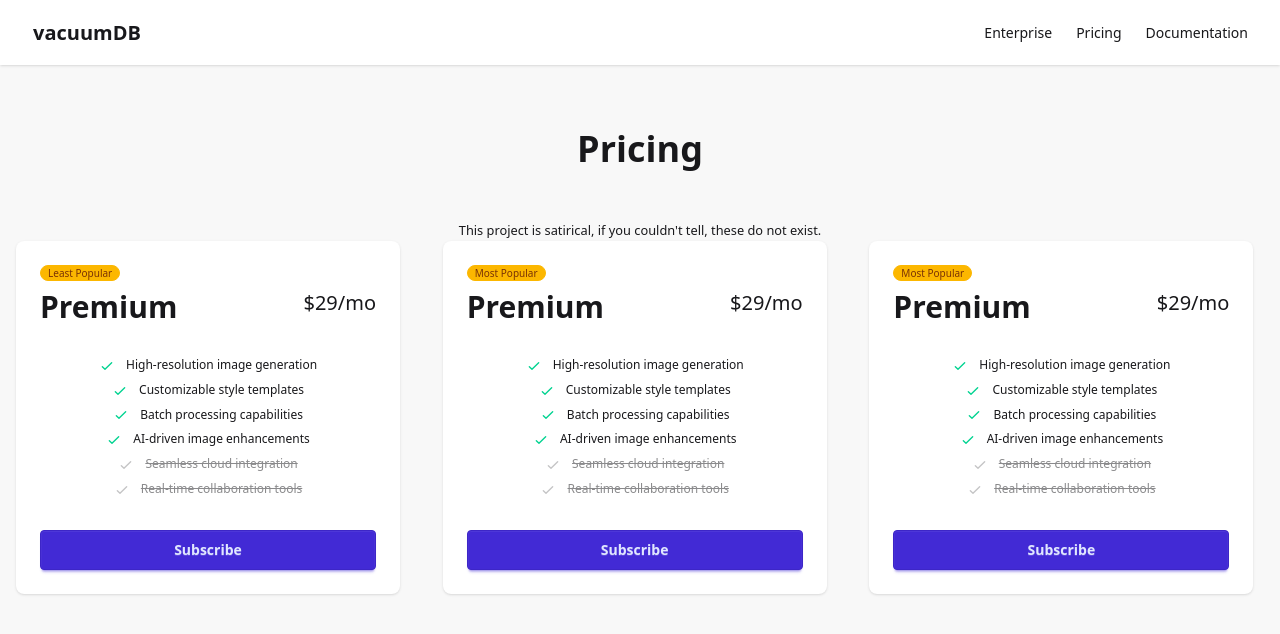
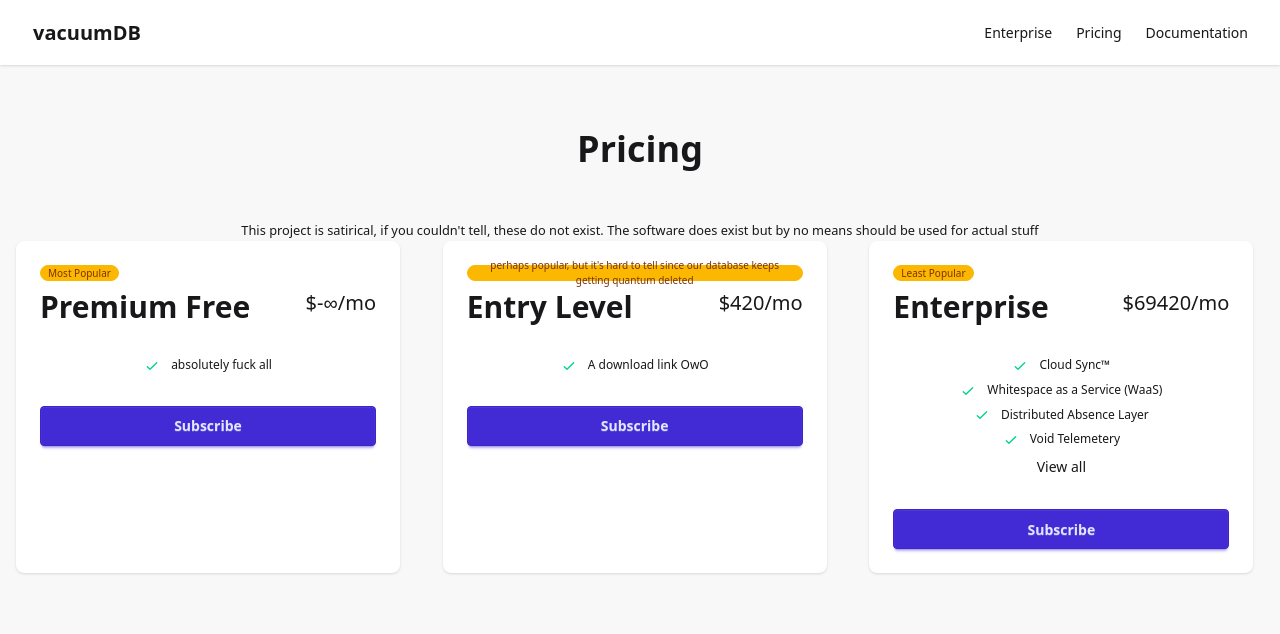
Before and after one commit to sometgirldotonline/vacuumDB, a plain HTML site: page site/pricing.html in a window 1280 px wide. Drawn offline with nearby package versions, Linux system fonts and the light colour scheme.

Commit message:
enhance website

```diff
--- a/site/pricing.html
+++ b/site/pricing.html
@@ -27,14 +27,14 @@
   <section class="py-16 bg-base-200">
     <div class="container mx-auto px-4 text-center">
       <h2 class="mb-12 text-3xl sm:text-4xl font-bold">Pricing</h2>
-      <small>This project is satirical, if you couldn't tell, these do not exist.</small>
+      <small>This project is satirical, if you couldn't tell, these do not exist.  The software does exist but by no means should be used for actual stuff</small>
       <div class="grid grid-cols-1 sm:grid-cols-2 lg:grid-cols-3 gap-8">
         <div class="card w-96 bg-base-100 shadow-sm">
           <div class="card-body">
-            <span class="badge badge-xs badge-warning">Least Popular</span>
+            <span class="badge badge-xs badge-warning">Most Popular</span>
             <div class="flex justify-between">
-              <h2 class="text-3xl font-bold">Premium</h2>
-              <span class="text-xl">$29/mo</span>
+              <h2 class="text-3xl font-bold">Premium Free</h2>
+              <span class="text-xl">$-&infin;/mo</span>
             </div>
             <ul class="mt-6 flex flex-col gap-2 text-xs">
               <li>
@@ -42,55 +42,20 @@
                   viewBox="0 0 24 24" stroke="currentColor">
                   <path stroke-linecap="round" stroke-linejoin="round" stroke-width="2" d="M5 13l4 4L19 7" />
                 </svg>
-                <span>High-resolution image generation</span>
-              </li>
-              <li>
-                <svg xmlns="http://www.w3.org/2000/svg" class="size-4 me-2 inline-block text-success" fill="none"
-                  viewBox="0 0 24 24" stroke="currentColor">
-                  <path stroke-linecap="round" stroke-linejoin="round" stroke-width="2" d="M5 13l4 4L19 7" />
-                </svg>
-                <span>Customizable style templates</span>
-              </li>
-              <li>
-                <svg xmlns="http://www.w3.org/2000/svg" class="size-4 me-2 inline-block text-success" fill="none"
-                  viewBox="0 0 24 24" stroke="currentColor">
-                  <path stroke-linecap="round" stroke-linejoin="round" stroke-width="2" d="M5 13l4 4L19 7" />
-                </svg>
-                <span>Batch processing capabilities</span>
-              </li>
-              <li>
-                <svg xmlns="http://www.w3.org/2000/svg" class="size-4 me-2 inline-block text-success" fill="none"
-                  viewBox="0 0 24 24" stroke="currentColor">
-                  <path stroke-linecap="round" stroke-linejoin="round" stroke-width="2" d="M5 13l4 4L19 7" />
-                </svg>
-                <span>AI-driven image enhancements</span>
-              </li>
-              <li class="opacity-50">
-                <svg xmlns="http://www.w3.org/2000/svg" class="size-4 me-2 inline-block text-base-content/50"
-                  fill="none" viewBox="0 0 24 24" stroke="currentColor">
-                  <path stroke-linecap="round" stroke-linejoin="round" stroke-width="2" d="M5 13l4 4L19 7" />
-                </svg>
-                <span class="line-through">Seamless cloud integration</span>
-              </li>
-              <li class="opacity-50">
-                <svg xmlns="http://www.w3.org/2000/svg" class="size-4 me-2 inline-block text-base-content/50"
-                  fill="none" viewBox="0 0 24 24" stroke="currentColor">
-                  <path stroke-linecap="round" stroke-linejoin="round" stroke-width="2" d="M5 13l4 4L19 7" />
-                </svg>
-                <span class="line-through">Real-time collaboration tools</span>
+                <span>absolutely fuck all</span>
               </li>
             </ul>
             <div class="mt-6">
-              <button class="btn btn-primary btn-block">Subscribe</button>
+              <button class="btn btn-primary btn-block disabled" onclick="alert('youre already not using it, silly')">Subscribe</button>
             </div>
           </div>
         </div>
         <div class="card w-96 bg-base-100 shadow-sm">
           <div class="card-body">
-            <span class="badge badge-xs badge-warning">Most Popular</span>
+            <span class="badge badge-xs badge-warning">perhaps popular, but it's hard to tell since our database keeps getting quantum deleted</span>
             <div class="flex justify-between">
-              <h2 class="text-3xl font-bold">Premium</h2>
-              <span class="text-xl">$29/mo</span>
+              <h2 class="text-3xl font-bold">Entry Level</h2>
+              <span class="text-xl">$420/mo</span>
             </div>
             <ul class="mt-6 flex flex-col gap-2 text-xs">
               <li>
@@ -98,55 +63,20 @@
                   viewBox="0 0 24 24" stroke="currentColor">
                   <path stroke-linecap="round" stroke-linejoin="round" stroke-width="2" d="M5 13l4 4L19 7" />
                 </svg>
-                <span>High-resolution image generation</span>
-              </li>
-              <li>
-                <svg xmlns="http://www.w3.org/2000/svg" class="size-4 me-2 inline-block text-success" fill="none"
-                  viewBox="0 0 24 24" stroke="currentColor">
-                  <path stroke-linecap="round" stroke-linejoin="round" stroke-width="2" d="M5 13l4 4L19 7" />
-                </svg>
-                <span>Customizable style templates</span>
-              </li>
-              <li>
-                <svg xmlns="http://www.w3.org/2000/svg" class="size-4 me-2 inline-block text-success" fill="none"
-                  viewBox="0 0 24 24" stroke="currentColor">
-                  <path stroke-linecap="round" stroke-linejoin="round" stroke-width="2" d="M5 13l4 4L19 7" />
-                </svg>
-                <span>Batch processing capabilities</span>
-              </li>
-              <li>
-                <svg xmlns="http://www.w3.org/2000/svg" class="size-4 me-2 inline-block text-success" fill="none"
-                  viewBox="0 0 24 24" stroke="currentColor">
-                  <path stroke-linecap="round" stroke-linejoin="round" stroke-width="2" d="M5 13l4 4L19 7" />
-                </svg>
-                <span>AI-driven image enhancements</span>
-              </li>
-              <li class="opacity-50">
-                <svg xmlns="http://www.w3.org/2000/svg" class="size-4 me-2 inline-block text-base-content/50"
-                  fill="none" viewBox="0 0 24 24" stroke="currentColor">
-                  <path stroke-linecap="round" stroke-linejoin="round" stroke-width="2" d="M5 13l4 4L19 7" />
-                </svg>
-                <span class="line-through">Seamless cloud integration</span>
-              </li>
-              <li class="opacity-50">
-                <svg xmlns="http://www.w3.org/2000/svg" class="size-4 me-2 inline-block text-base-content/50"
-                  fill="none" viewBox="0 0 24 24" stroke="currentColor">
-                  <path stroke-linecap="round" stroke-linejoin="round" stroke-width="2" d="M5 13l4 4L19 7" />
-                </svg>
-                <span class="line-through">Real-time collaboration tools</span>
+                <span>A download link OwO</span>
               </li>
             </ul>
             <div class="mt-6">
-              <button class="btn btn-primary btn-block">Subscribe</button>
+              <button class="btn btn-primary btn-block" onclick="location.href = 'https://github.com/sometgirldotonline/vacuumdb'">Subscribe</button>
             </div>
           </div>
         </div>
         <div class="card w-96 bg-base-100 shadow-sm">
           <div class="card-body">
-            <span class="badge badge-xs badge-warning">Most Popular</span>
+            <span class="badge badge-xs badge-warning">Least Popular</span>
             <div class="flex justify-between">
-              <h2 class="text-3xl font-bold">Premium</h2>
-              <span class="text-xl">$29/mo</span>
+              <h2 class="text-3xl font-bold">Enterprise</h2>
+              <span class="text-xl">$69420/mo</span>
             </div>
             <ul class="mt-6 flex flex-col gap-2 text-xs">
               <li>
@@ -154,44 +84,31 @@
                   viewBox="0 0 24 24" stroke="currentColor">
                   <path stroke-linecap="round" stroke-linejoin="round" stroke-width="2" d="M5 13l4 4L19 7" />
                 </svg>
-                <span>High-resolution image generation</span>
+                <span>Cloud Sync&trade;</span>
               </li>
               <li>
                 <svg xmlns="http://www.w3.org/2000/svg" class="size-4 me-2 inline-block text-success" fill="none"
                   viewBox="0 0 24 24" stroke="currentColor">
                   <path stroke-linecap="round" stroke-linejoin="round" stroke-width="2" d="M5 13l4 4L19 7" />
                 </svg>
-                <span>Customizable style templates</span>
+                <span>Whitespace as a Service (WaaS)</span>
               </li>
               <li>
                 <svg xmlns="http://www.w3.org/2000/svg" class="size-4 me-2 inline-block text-success" fill="none"
                   viewBox="0 0 24 24" stroke="currentColor">
                   <path stroke-linecap="round" stroke-linejoin="round" stroke-width="2" d="M5 13l4 4L19 7" />
                 </svg>
-                <span>Batch processing capabilities</span>
+                <span>Distributed Absence Layer</span>
               </li>
               <li>
                 <svg xmlns="http://www.w3.org/2000/svg" class="size-4 me-2 inline-block text-success" fill="none"
                   viewBox="0 0 24 24" stroke="currentColor">
                   <path stroke-linecap="round" stroke-linejoin="round" stroke-width="2" d="M5 13l4 4L19 7" />
                 </svg>
-                <span>AI-driven image enhancements</span>
-              </li>
-              <li class="opacity-50">
-                <svg xmlns="http://www.w3.org/2000/svg" class="size-4 me-2 inline-block text-base-content/50"
-                  fill="none" viewBox="0 0 24 24" stroke="currentColor">
-                  <path stroke-linecap="round" stroke-linejoin="round" stroke-width="2" d="M5 13l4 4L19 7" />
-                </svg>
-                <span class="line-through">Seamless cloud integration</span>
-              </li>
-              <li class="opacity-50">
-                <svg xmlns="http://www.w3.org/2000/svg" class="size-4 me-2 inline-block text-base-content/50"
-                  fill="none" viewBox="0 0 24 24" stroke="currentColor">
-                  <path stroke-linecap="round" stroke-linejoin="round" stroke-width="2" d="M5 13l4 4L19 7" />
-                </svg>
-                <span class="line-through">Real-time collaboration tools</span>
+                <span>Void Telemetery</span>
               </li>
             </ul>
+            <a class="font-medium text-fg-brand hover:underline" href="/enterprise.html#ep-table">View all</a>
             <div class="mt-6">
               <button class="btn btn-primary btn-block">Subscribe</button>
             </div>
```
Also changed, not shown: site/enterprise.html (+1 -1 lines).
